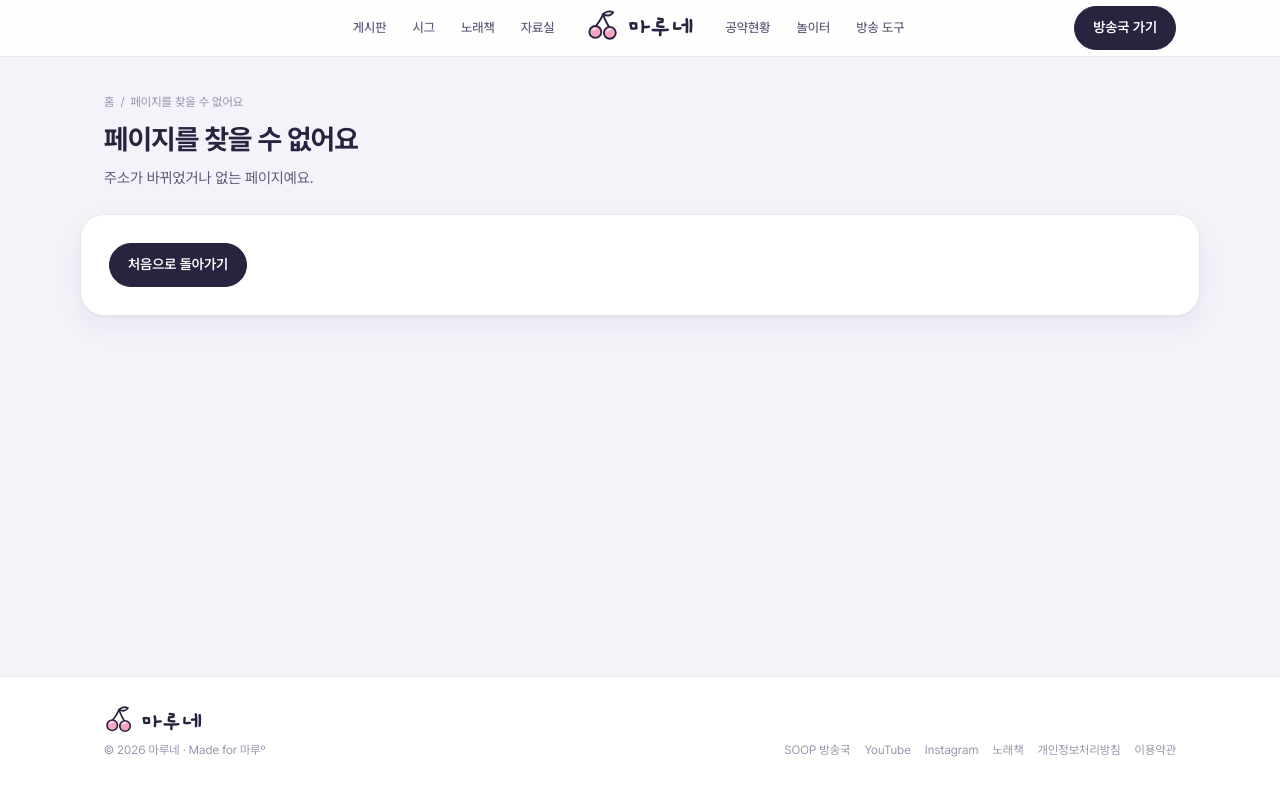
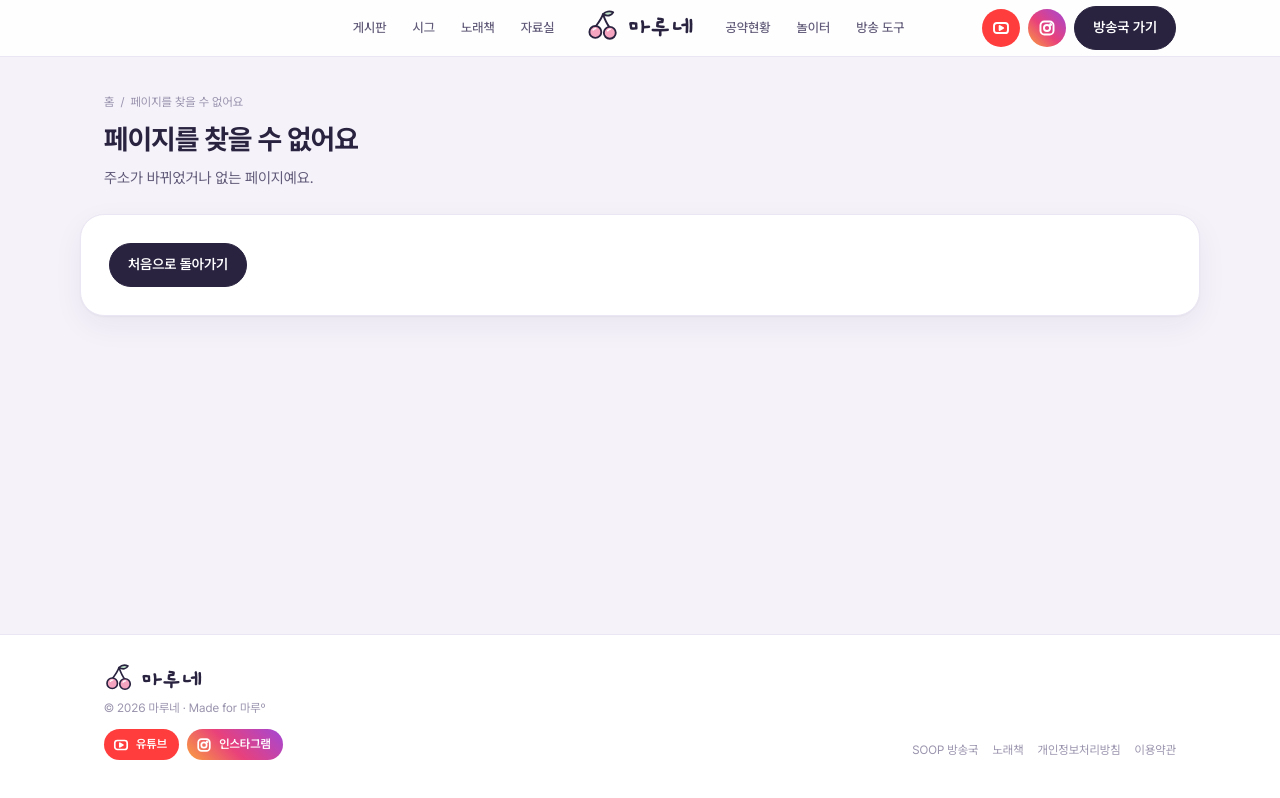
Before and after one commit to JungSuk-Kim/marune, a plain HTML site: page 404.html in a window 1280 px wide. Drawn offline with Linux system fonts and the light colour scheme.

Commit message:
유튜브·인스타그램 바로가기 아이콘 추가
헤더(아이콘), 메인 히어로와 하단(아이콘+글자)에 바로가기 버튼

Co-Authored-By: Claude Opus 5.5 <noreply@anthropic.com>
Claude-Session: https://claude.ai/code/session_01MMQnqGHKMSdmkqeHXmY6iR

```diff
--- a/css/site.css
+++ b/css/site.css
@@ -550,3 +550,18 @@ a.post-row.soop-row:hover{background:#eaf7ef}
 .mix-head{display:flex;align-items:center;justify-content:space-between;gap:10px;margin-bottom:12px}
 .mix-head h3{font-size:17px;font-weight:700;letter-spacing:-.01em;display:flex;align-items:center;gap:8px}
 .mix-head h3::before{content:"";width:4px;height:15px;border-radius:3px;background:var(--cherry)}
+
+/* 유튜브·인스타그램 바로가기 */
+.head-actions{display:flex;align-items:center;gap:8px;margin-left:auto}
+.social{display:inline-flex;align-items:center;gap:7px;border-radius:999px;padding:8px 14px 8px 10px;font-size:13px;font-weight:600;color:#fff;transition:transform .15s,filter .15s}
+.social .ico{width:18px;height:18px;stroke-width:1.7}
+.social:hover{transform:translateY(-1px);filter:brightness(1.06)}
+.social.yt{background:#ff3d3d}
+.social.ig{background:linear-gradient(45deg,#f9a03f 0%,#e9417a 45%,#a347d6 100%)}
+.social.icon-only{width:38px;height:38px;padding:0;justify-content:center}
+.social.icon-only span{position:absolute;width:1px;height:1px;overflow:hidden;clip:rect(0 0 0 0)}
+.hero-social{display:flex;gap:8px;margin-top:-4px}
+.foot-social{display:flex;gap:8px;margin-top:12px}
+.foot-social .social{padding:6px 12px 6px 9px;font-size:12px}
+.foot-social .social .ico{width:16px;height:16px}
+@media (max-width:480px){ .head-actions .social.icon-only{width:34px;height:34px} .head-actions .btn{padding:8px 12px;font-size:13px} }
--- a/js/home.js
+++ b/js/home.js
@@ -13,6 +13,7 @@
     if(S.heroRatio) $("hero").style.setProperty("--hero-ratio", S.heroRatio);
   };
   setArt(true);
+  $("heroSocial").innerHTML = window.CM.socialHtml();
   if(S.songbookUrl){ $("songBtn").href = S.songbookUrl; $("songBtn").hidden = false; }
   if(S.giftInfo){
     const b = $("giftBtn"); b.hidden = false;
--- a/js/site.js
+++ b/js/site.js
@@ -41,11 +41,21 @@
     + '<symbol id="i-reset" viewBox="0 0 16 16"><path d="M3 8a5 5 0 1 0 1.500-3.600M3 2.500v2.500h2.500"/></symbol>'
     + '<symbol id="i-turn" viewBox="0 0 16 16"><path d="M5 3L2 6l3 3M2 6h8a4 4 0 0 1 0 8H8"/></symbol>'
     + '<symbol id="i-up" viewBox="0 0 16 16"><path d="M8 13V3M4 7l4-4 4 4"/></symbol>'
+    + '<symbol id="i-video" viewBox="0 0 16 16"><rect x="1.800" y="3.500" width="12.400" height="9" rx="2.600"/><path d="M6.800 6.200v3.600L9.900 8z" fill="currentColor"/></symbol>'
+    + '<symbol id="i-camera" viewBox="0 0 16 16"><rect x="2.200" y="2.200" width="11.600" height="11.600" rx="3.400"/><circle cx="8" cy="8" r="2.700"/><circle cx="11.200" cy="4.800" r=".5" fill="currentColor"/></symbol>'
+    + '<symbol id="i-music" viewBox="0 0 16 16"><path d="M6 12.500V4l7-1.500v8.500"/><circle cx="4.300" cy="12.500" r="1.800"/><circle cx="11.300" cy="11" r="1.800"/></symbol>'
     + '<symbol id="i-ext" viewBox="0 0 16 16"><path d="M9 3h4v4M13 3L7.500 8.500M11 9.500V12a1 1 0 01-1 1H4a1 1 0 01-1-1V6a1 1 0 011-1h2.500"/></symbol>'
     + '</svg>';
   document.body.prepend(sprite.firstChild);
 
   const logo = S.logo ? '<img class="logo" src="' + esc(asset(S.logo)) + '" alt="">' : pc(S.mascot || 6);
+
+  /* ── 바로가기 아이콘 ── */
+  const SOCIAL = [
+    S.youtubeUrl && { cls: "yt", label: "유튜브", icon: "video", href: S.youtubeUrl },
+    S.instagramUrl && { cls: "ig", label: "인스타그램", icon: "camera", href: S.instagramUrl }
+  ].filter(Boolean);
+  const socialHtml = cls => SOCIAL.map(s => '<a class="social ' + s.cls + (cls ? " " + cls : "") + '" href="' + esc(s.href) + '" target="_blank" rel="noopener" aria-label="' + s.label + ' 바로가기" title="' + s.label + '">' + ico(s.icon) + '<span>' + s.label + '</span></a>').join("");
 
   /* ── 헤더 ── */
   const NAV = [
@@ -66,7 +76,8 @@
     + NAV.slice(half).map(n => link(n, ' class="only-narrow"')).join("") + '</nav>'
     + '<a class="wordmark" href="' + url("index.html") + '" aria-label="' + esc(S.siteName) + ' 처음으로">' + logo + '<span>' + esc(S.wordmark) + '</span></a>'
     + '<div class="head-right"><nav class="main" aria-label="주 메뉴 계속">' + NAV.slice(half).map(n => link(n)).join("") + '</nav>'
-    + (S.channelUrl ? '<a class="btn" href="' + esc(S.channelUrl) + '" target="_blank" rel="noopener">방송국 가기</a>' : '<span></span>')
+    + '<div class="head-actions">' + socialHtml("icon-only")
+    + (S.channelUrl ? '<a class="btn" href="' + esc(S.channelUrl) + '" target="_blank" rel="noopener">방송국 가기</a>' : '') + '</div>'
     + '</div></div>';
   const slotH = document.getElementById("site-header");
   if(slotH) slotH.replaceWith(header);
@@ -76,13 +87,12 @@
   footer.className = "site";
   const ext = [
     S.channelUrl && '<a href="' + esc(S.channelUrl) + '" target="_blank" rel="noopener">SOOP 방송국</a>',
-    S.youtubeUrl && '<a href="' + esc(S.youtubeUrl) + '" target="_blank" rel="noopener">YouTube</a>',
-    S.instagramUrl && '<a href="' + esc(S.instagramUrl) + '" target="_blank" rel="noopener">Instagram</a>',
     S.songbookUrl && '<a href="' + esc(S.songbookUrl) + '" target="_blank" rel="noopener">노래책</a>'
   ].filter(Boolean).join("");
   footer.innerHTML = '<div class="wrap"><div>'
     + '<div class="wordmark">' + logo + '<span>' + esc(S.wordmark) + '</span></div>'
-    + '<p>© ' + new Date().getFullYear() + ' ' + esc(S.siteName) + ' · Made for ' + esc(S.streamer) + '</p></div>'
+    + '<p>© ' + new Date().getFullYear() + ' ' + esc(S.siteName) + ' · Made for ' + esc(S.streamer) + '</p>'
+    + (SOCIAL.length ? '<div class="foot-social">' + socialHtml() + '</div>' : '') + '</div>'
     + '<div class="foot-links">' + ext
     + '<a href="' + url("privacy.html") + '">개인정보처리방침</a><a href="' + url("terms.html") + '">이용약관</a></div></div>';
   const slotF = document.getElementById("site-footer");
@@ -108,5 +118,5 @@
       .then(r => r.ok ? r.json() : null).then(d => d && d.ok ? d : null).catch(() => null);
   }
 
-  window.CM = { ROOT, S, esc, url, pc, pcSrc, ico, asset, store, toast, sampleChip, vodCard, fetchVods };
+  window.CM = { ROOT, S, esc, url, pc, pcSrc, ico, asset, store, toast, sampleChip, vodCard, fetchVods, socialHtml };
 })();
```
Also changed, not shown: index.html (+1 -0 lines).
